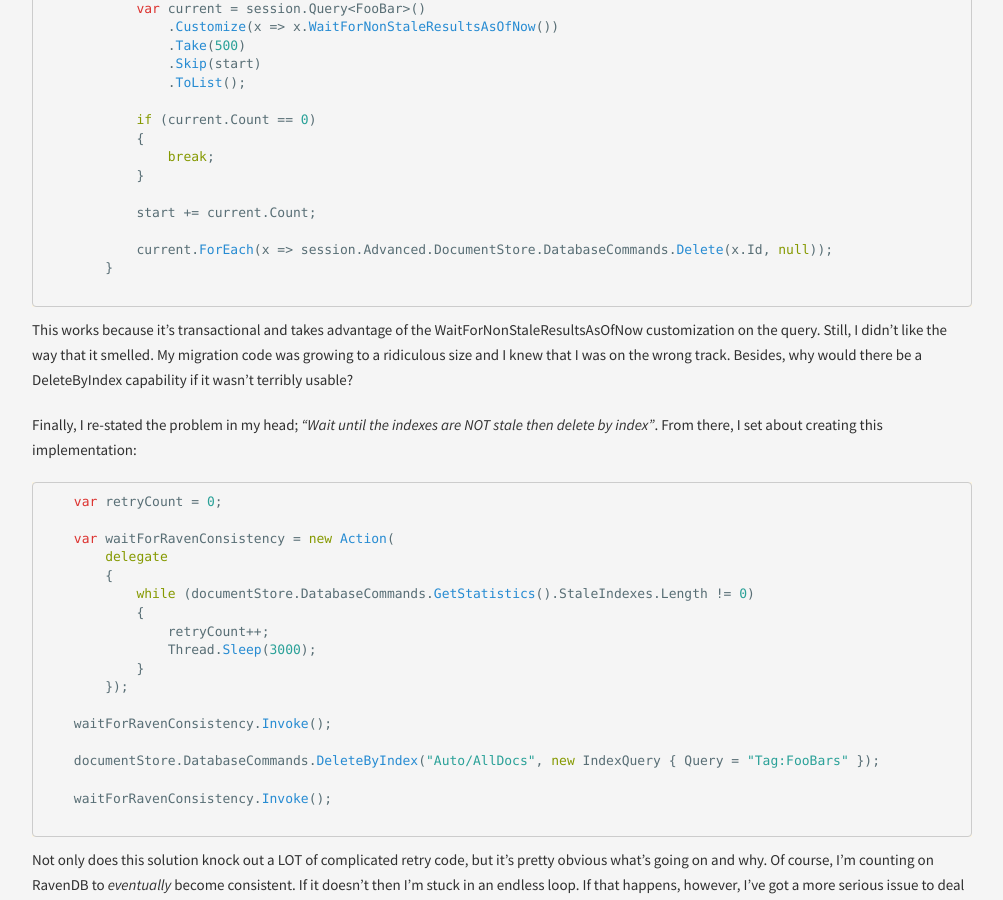
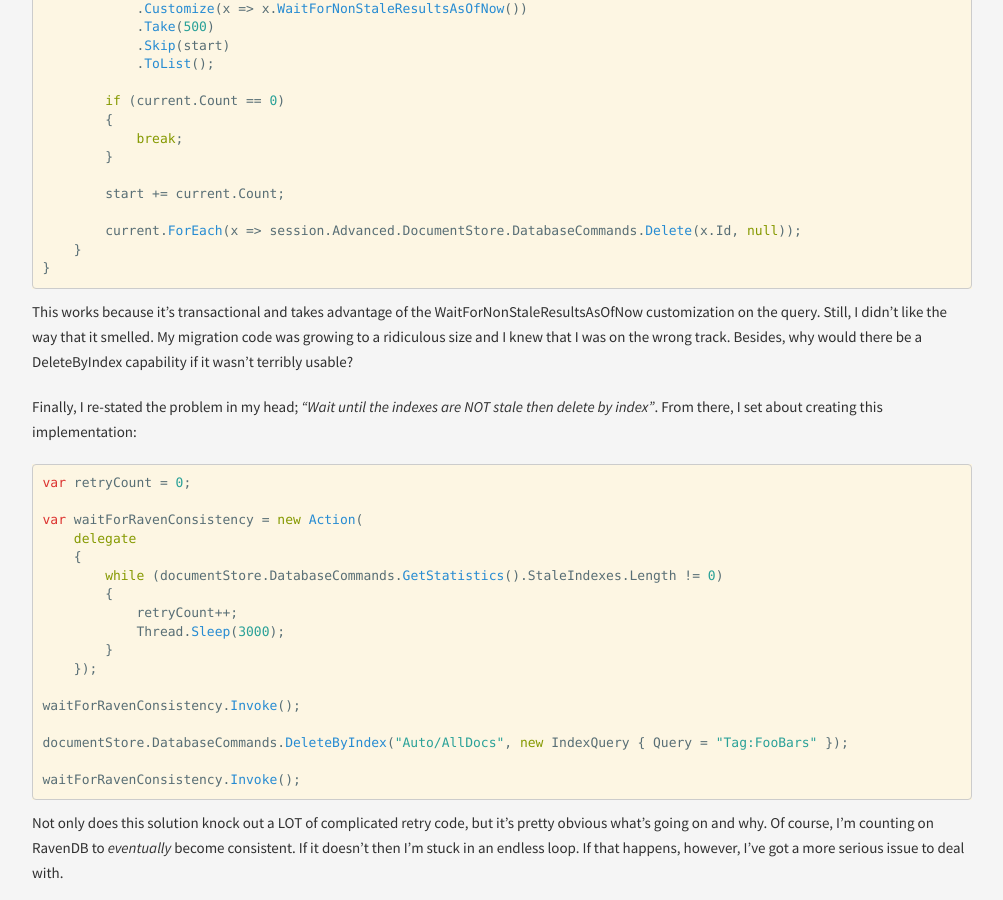
Before and after one commit to gregmajor/gregmajor.github.io, a Jekyll site: the page built from _posts/2015-03-18-deleting-all-docs-in-a-raven-collection.markdown, in a window 1280 px wide and 900 px high, scrolled down 1534 px. Shown: the whole window, without its empty margins (138-1141 px from the left). Built offline with Jekyll 4.4.1, drawn with Linux system fonts in a browser that asks for light colours; Markdown is read by kramdown in place of the engine named in the settings.

Commit message:
Still working on code highlighting

````diff
--- a/_posts/2015-03-18-deleting-all-docs-in-a-raven-collection.markdown
+++ b/_posts/2015-03-18-deleting-all-docs-in-a-raven-collection.markdown
@@ -44,59 +44,60 @@ public override void Up()
 So what's the problem? Well, the DeleteByIndex call will throw an exception if the RavenDB index is stale and
 that puts a screeching halt to your migration. Ouch! Of course my next move was to research. There is an IndexQuery option that allows for stale indexes called **allowStale** as such:
 
-    {% highlight csharp %}
-    var operation = documentStore.DatabaseCommands.DeleteByIndex("Raven/DocumentsByEntityName", new IndexQuery() { Query = "Tag:FooBars" }, allowStale: false);
-    {% endhighlight %}
+```csharp
+var operation = documentStore.DatabaseCommands.DeleteByIndex("Raven/DocumentsByEntityName", new IndexQuery() { Query = "Tag:FooBars" }, allowStale: false);
+```
 
 That option, however, felt pretty creepy because I really didn't *want* the indexes to be stale during this operation. I wanted to *know* that every document in the collection had been deleted. Setting that option aside, my next attempt used a retry pattern that tried the DeleteByIndex above, but upon failure would fall back to a different technique shown here:
 
-    {% highlight csharp %}
-    using (var session = documentStore.OpenSession())
+```csharp
+using (var session = documentStore.OpenSession())
+{
+    var start = 0;
+
+    while (true)
     {
-        var start = 0;
+        var current = session.Query<FooBar>()
+            .Customize(x => x.WaitForNonStaleResultsAsOfNow())
+            .Take(500)
+            .Skip(start)
+            .ToList();
 
-        while (true)
+        if (current.Count == 0)
         {
-            var current = session.Query<FooBar>()
-                .Customize(x => x.WaitForNonStaleResultsAsOfNow())
-                .Take(500)
-                .Skip(start)
-                .ToList();
+            break;
+        }
 
-            if (current.Count == 0)
-            {
-                break;
-            }
+        start += current.Count;
 
-            start += current.Count;
-
-            current.ForEach(x => session.Advanced.DocumentStore.DatabaseCommands.Delete(x.Id, null));
-        }
-        {% endhighlight %}
+        current.ForEach(x => session.Advanced.DocumentStore.DatabaseCommands.Delete(x.Id, null));
+    }
+}
+```
 
 This works because it's transactional and takes advantage of the WaitForNonStaleResultsAsOfNow customization on the query. Still, I didn't like the way that it smelled. My migration code was growing to a ridiculous size and I knew that I was on the wrong track. Besides, why would there be a DeleteByIndex capability if it wasn't terribly usable?
 
 Finally, I re-stated the problem in my head; _"Wait until the indexes are NOT stale then delete by index"_. From there, I set about creating this implementation:
 
-    {% highlight csharp %}
-    var retryCount = 0;
+```csharp
+var retryCount = 0;
 
-    var waitForRavenConsistency = new Action(
-        delegate
+var waitForRavenConsistency = new Action(
+    delegate
+    {
+        while (documentStore.DatabaseCommands.GetStatistics().StaleIndexes.Length != 0)
         {
-            while (documentStore.DatabaseCommands.GetStatistics().StaleIndexes.Length != 0)
-            {
-                retryCount++;
-                Thread.Sleep(3000);
-            }
-        });
+            retryCount++;
+            Thread.Sleep(3000);
+        }
+    });
 
-    waitForRavenConsistency.Invoke();
+waitForRavenConsistency.Invoke();
 
-    documentStore.DatabaseCommands.DeleteByIndex("Auto/AllDocs", new IndexQuery { Query = "Tag:FooBars" });
+documentStore.DatabaseCommands.DeleteByIndex("Auto/AllDocs", new IndexQuery { Query = "Tag:FooBars" });
 
-    waitForRavenConsistency.Invoke();
-    {% endhighlight %}
+waitForRavenConsistency.Invoke();
+```
 
 Not only does this solution knock out a LOT of complicated retry code, but it's pretty obvious what's going on and why. Of course, I'm counting on RavenDB to *eventually* become consistent. If it doesn't then I'm stuck in an endless loop. If that happens, however, I've got a more serious issue to deal with.
 
````
